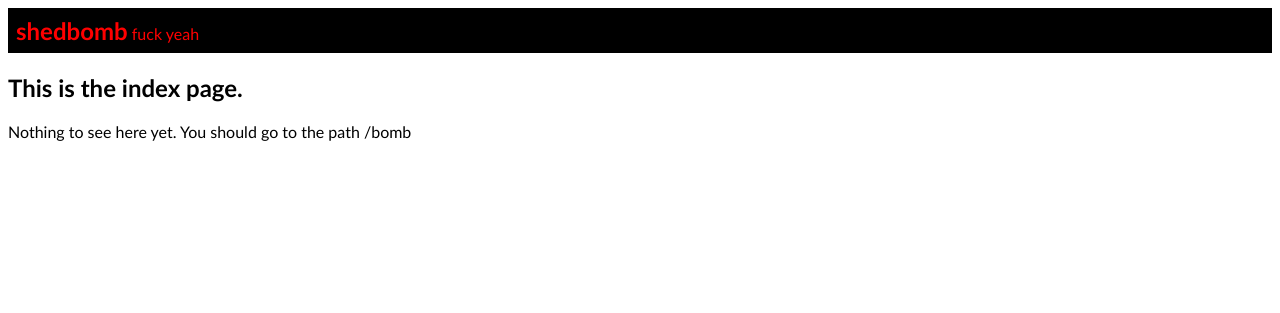
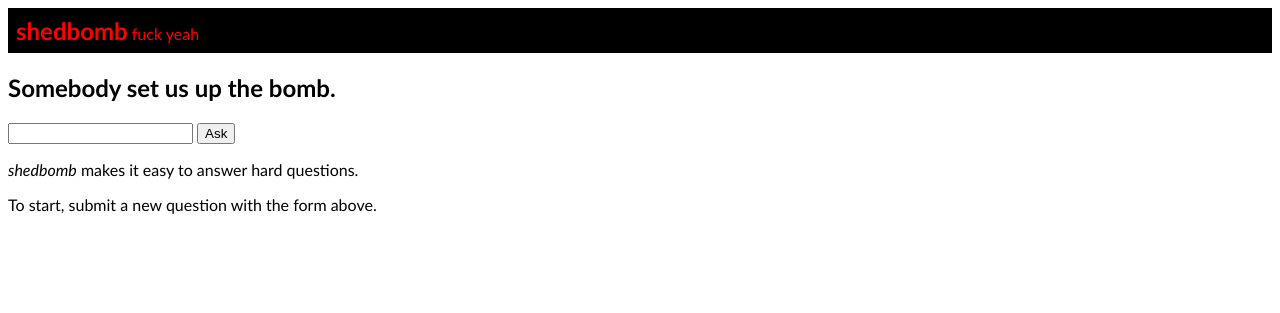
Before and after one commit to sbenthall/shedbomb, a Flask app: page / in a window 1280 px wide. Shown: the top 313 px of the page. Run offline with Flask 2, Linux system fonts and the light colour scheme.

Commit message:
form on index now posts question to bomb page

```diff
--- a/app.py
+++ b/app.py
@@ -1,5 +1,6 @@
 from flask import Flask
 from flask import render_template
+from flask import request
 
 app = Flask(__name__)
 
@@ -7,9 +8,9 @@ app = Flask(__name__)
 def index():
     return render_template('index.html')
 
-@app.route('/bomb')
+@app.route('/bomb',methods=['GET','POST'])
 def bomb():
-    return render_template('bomb.html')
+    return render_template('bomb.html',question=request.form['question'])
 
 
 if __name__ == '__main__':
--- a/templates/bomb.html
+++ b/templates/bomb.html
@@ -10,12 +10,10 @@
     </script>
 {% endblock %}
 
-<!--
-    <div id="header"></div>
-    <h2 id="question">What should my DJ Name be?</h2>
---!>
 
 {% block content %}
+   <h2 id="question">{{question}}</h2>
+
     <div id="dashboard">
       <ul id="item-list">
       </ul>
--- a/templates/index.html
+++ b/templates/index.html
@@ -4,9 +4,14 @@
 {% endblock %}
 
 {% block content %}
-<h2>This is the index page.</h2>
+<h2>Somebody set us up the bomb.</h2>
 
-Nothing to see here yet.
+<form method="post" action="/bomb">
+  <input type="text"  rows="50" id="question" name="question"></input>
+  <input type="submit" id="submit-question" value="Ask"></input>
+</form>
 
-You should go to the path /bomb
+<p><em>shedbomb</em> makes it easy to answer hard questions.</p>
+
+<p>To start, submit a new question with the form above.</p>
 {% endblock %}
```
